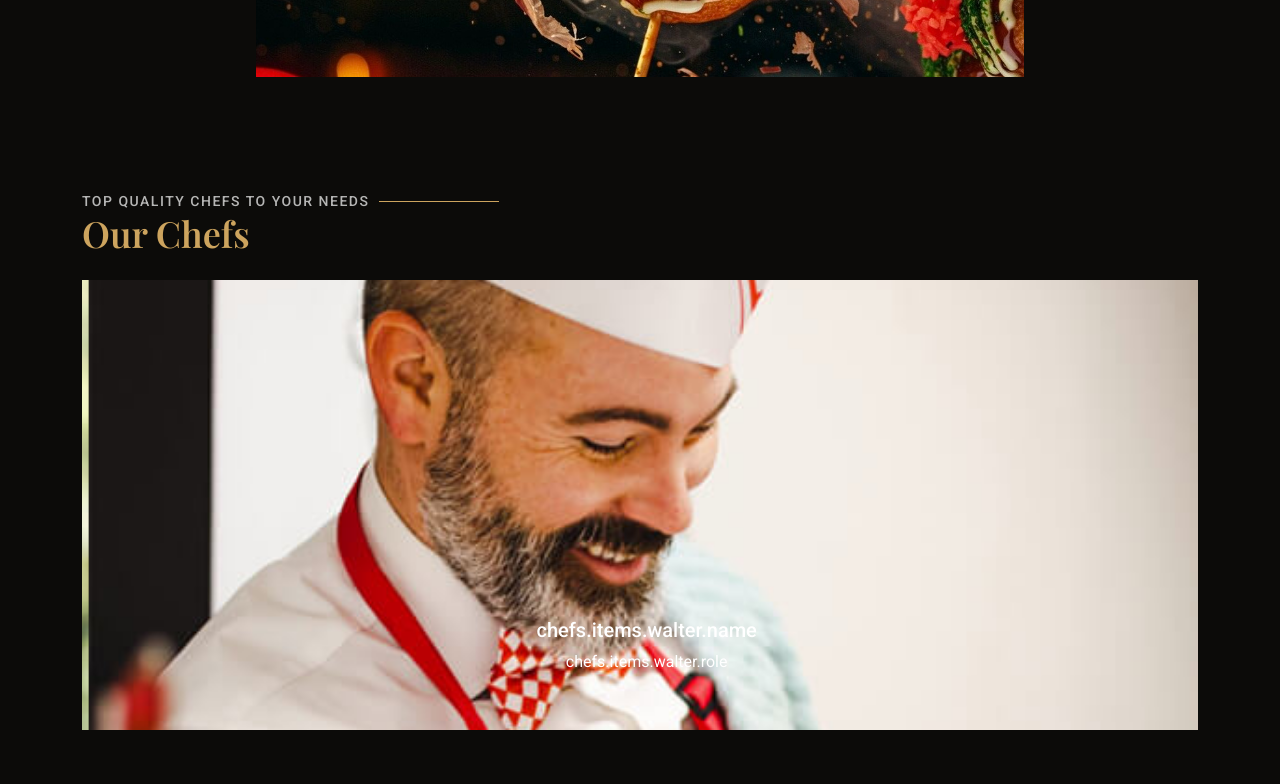
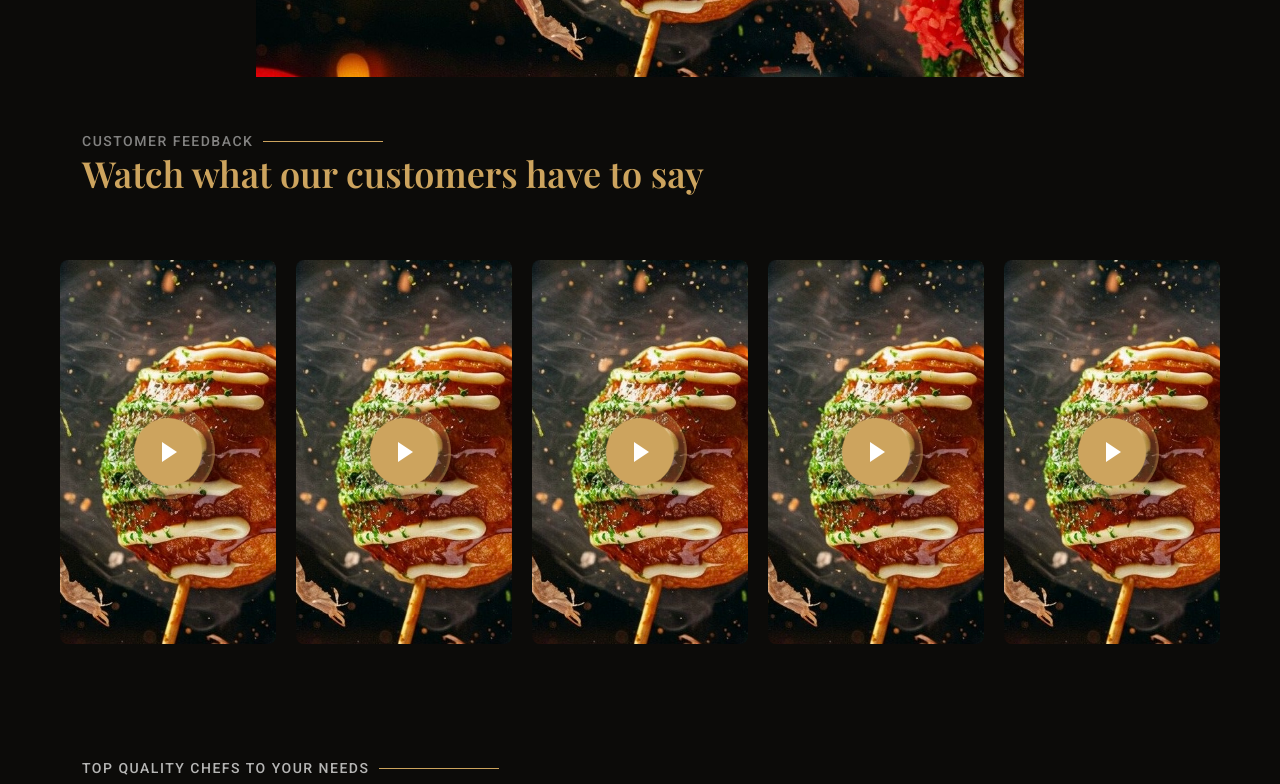
Before and after one commit to Catering-delhi/Frontend, a Next.js app: page / in a window 1280 px wide. Shown: the part 2820-3604 px from the top of the page. Built offline with nearby package versions, Linux system fonts and the light colour scheme.

Commit message:
video review

```diff
--- a/src/components/sections/Video.tsx
+++ b/src/components/sections/Video.tsx
@@ -3,14 +3,29 @@
 
 import React, { useState } from "react";
 import { useTranslation } from "react-i18next";
+import SectionTitle from "@/components/ui/SectionTitle";
 
 export default function Video() {
   const { t } = useTranslation("common");
   const [playing, setPlaying] = useState(false);
+  const [playingStates, setPlayingStates] = useState<{ [key: number]: boolean }>({});
+
+  const additionalVideos = [
+    { id: 2, src: "/assets/video/videos.mp4", thumbnail: "/assets/img/hero-bg.jpg" },
+    { id: 3, src: "/assets/video/videos.mp4", thumbnail: "/assets/img/hero-bg.jpg" },
+    { id: 4, src: "/assets/video/videos.mp4", thumbnail: "/assets/img/hero-bg.jpg" },
+    { id: 5, src: "/assets/video/videos.mp4", thumbnail: "/assets/img/hero-bg.jpg" },
+    { id: 6, src: "/assets/video/videos.mp4", thumbnail: "/assets/img/hero-bg.jpg" }
+  ];
+
+  const handlePlayToggle = (id: number) => {
+    setPlayingStates(prev => ({ ...prev, [id]: !prev[id] }));
+  };
 
   return (
     <section id="video" className="video section">
-      <div style={{ maxWidth: '60%', margin: '0 auto', position: 'relative' }}>
+      {/* Original Video Player */}
+      <div style={{ maxWidth: '60%', margin: '0 auto 60px auto', position: 'relative' }}>
         {!playing ? (
           <>
             <img
@@ -42,6 +57,66 @@ export default function Video() {
           />
         )}
       </div>
+
+      {/* Additional Video Players */}
+      <div style={{ maxWidth: '1200px', margin: '0 auto', padding: '0 20px' }}>
+        <SectionTitle
+          kicker={t("Customer Feedback")}
+          title={t("Watch what our customers have to say")}
+        />
+        <div style={{
+          display: 'grid',
+          gridTemplateColumns: 'repeat(auto-fit, minmax(200px, 1fr))',
+          gap: '20px',
+          alignItems: 'start',
+          marginTop: '40px'
+        }}>
+          {additionalVideos.map((video) => (
+            <div key={video.id} style={{ position: 'relative' }}>
+              {!playingStates[video.id] ? (
+                <>
+                  <img
+                    src={video.thumbnail}
+                    alt={`Video ${video.id} thumbnail`}
+                    style={{
+                      width: '100%',
+                      aspectRatio: '9/16',
+                      objectFit: 'cover',
+                      display: 'block',
+                      borderRadius: '8px'
+                    }}
+                  />
+                  <div
+                    style={{
+                      position: 'absolute',
+                      top: '50%',
+                      left: '50%',
+                      transform: 'translate(-50%, -50%)',
+                      cursor: 'pointer'
+                    }}
+                    onClick={() => handlePlayToggle(video.id)}
+                  >
+                    <div className="pulsating-play-btn" />
+                  </div>
+                </>
+              ) : (
+                <video
+                  width="100%"
+                  style={{
+                    aspectRatio: '9/16',
+                    objectFit: 'cover',
+                    display: 'block',
+                    borderRadius: '8px'
+                  }}
+                  src={video.src}
+                  controls
+                  autoPlay
+                />
+              )}
+            </div>
+          ))}
+        </div>
+      </div>
     </section>
   );
 }
```
